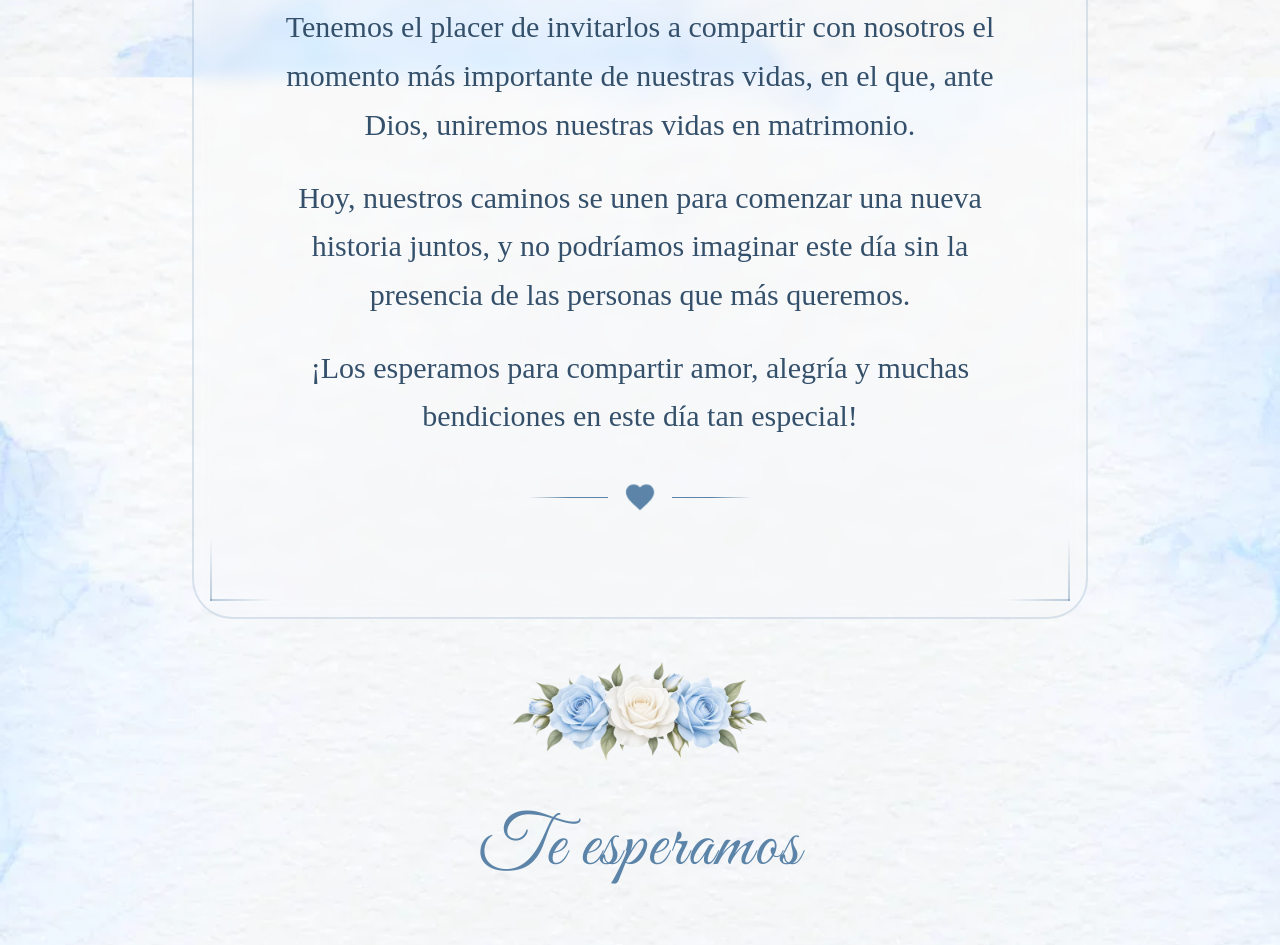
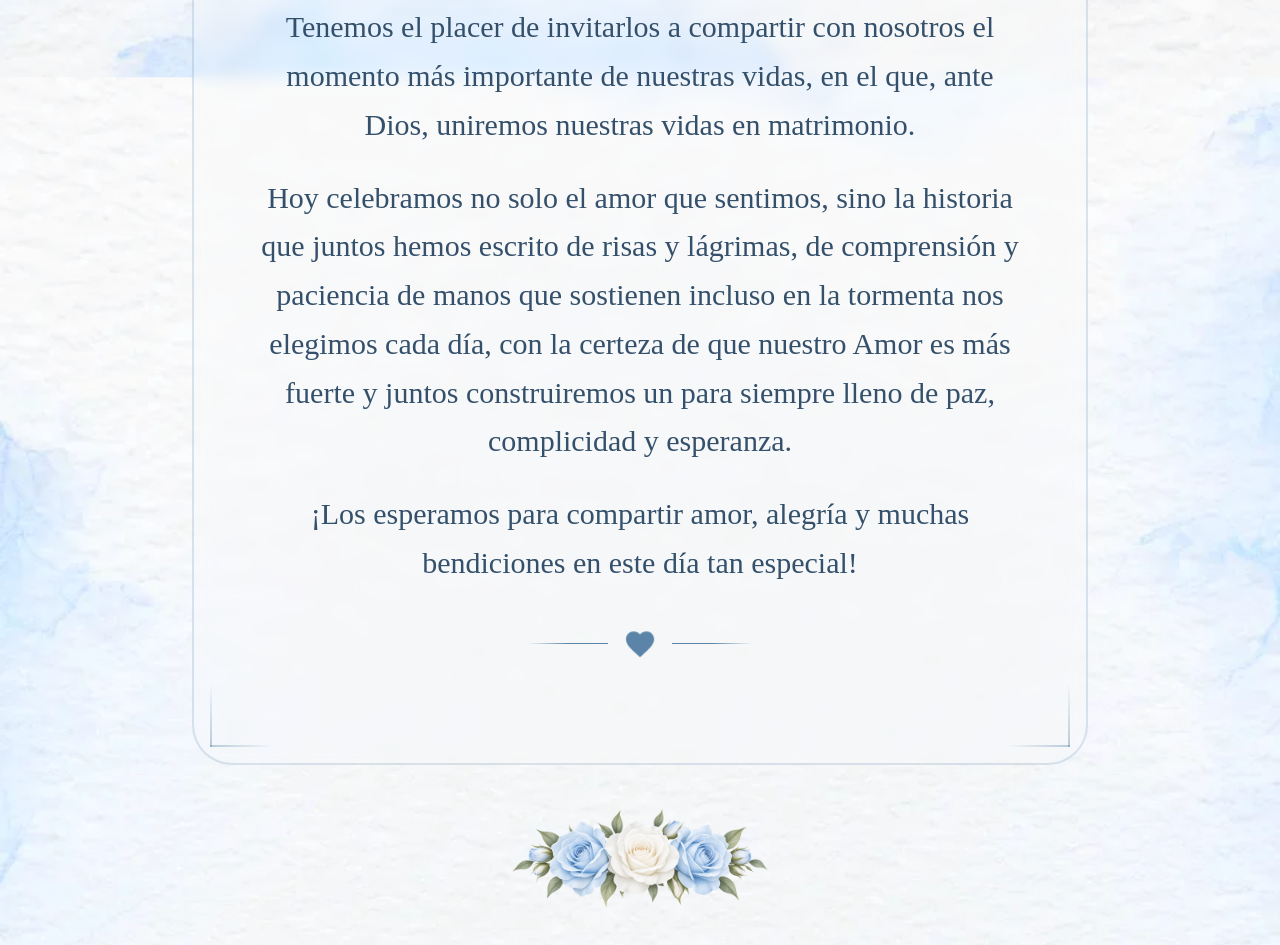
Before and after one commit to Ramifus/boda-jhonny-y-marina-2026, an Astro site: page / in a window 1280 px wide. Shown: the part 5185-6130 px from the top of the page. Built offline with nearby package versions, Linux system fonts and the light colour scheme; Astro itself is replaced by a stand-in of ours; animation ran at ten frames a second; a web font is replaced by a local one.

Commit message:
Despedida: texto Hoy celebramos
Co-Authored-By: Claude Opus 5.5 <noreply@anthropic.com>

```diff
--- a/src/components/Despedida.astro
+++ b/src/components/Despedida.astro
@@ -59,7 +59,7 @@
               Tenemos el placer de invitarlos a compartir con nosotros el momento más importante de nuestras vidas, en el que, ante Dios, uniremos nuestras vidas en matrimonio.
             </p>
             <p class="parrafo-animado font-charm text-xl md:text-2xl lg:text-3xl text-[#34506b] leading-relaxed">
-              Hoy, nuestros caminos se unen para comenzar una nueva historia juntos, y no podríamos imaginar este día sin la presencia de las personas que más queremos.
+              Hoy celebramos no solo el amor que sentimos, sino la historia que juntos hemos escrito de risas y lágrimas, de comprensión y paciencia de manos que sostienen incluso en la tormenta nos elegimos cada día, con la certeza de que nuestro Amor es más fuerte y juntos construiremos un para siempre lleno de paz, complicidad y esperanza.
             </p>
             <p class="parrafo-animado font-charm text-xl md:text-2xl lg:text-3xl text-[#34506b] leading-relaxed">
               ¡Los esperamos para compartir amor, alegría y muchas bendiciones en este día tan especial!
```
